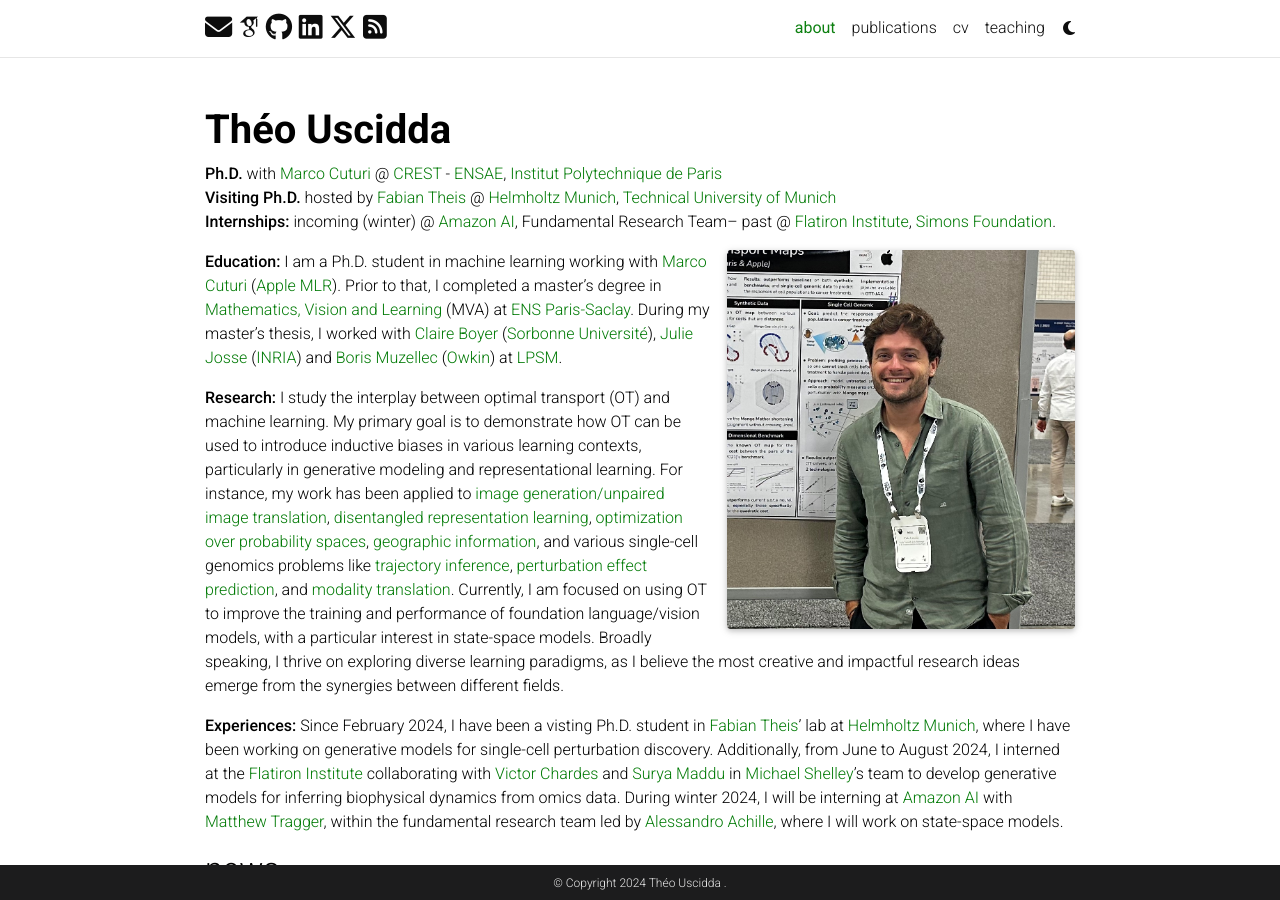
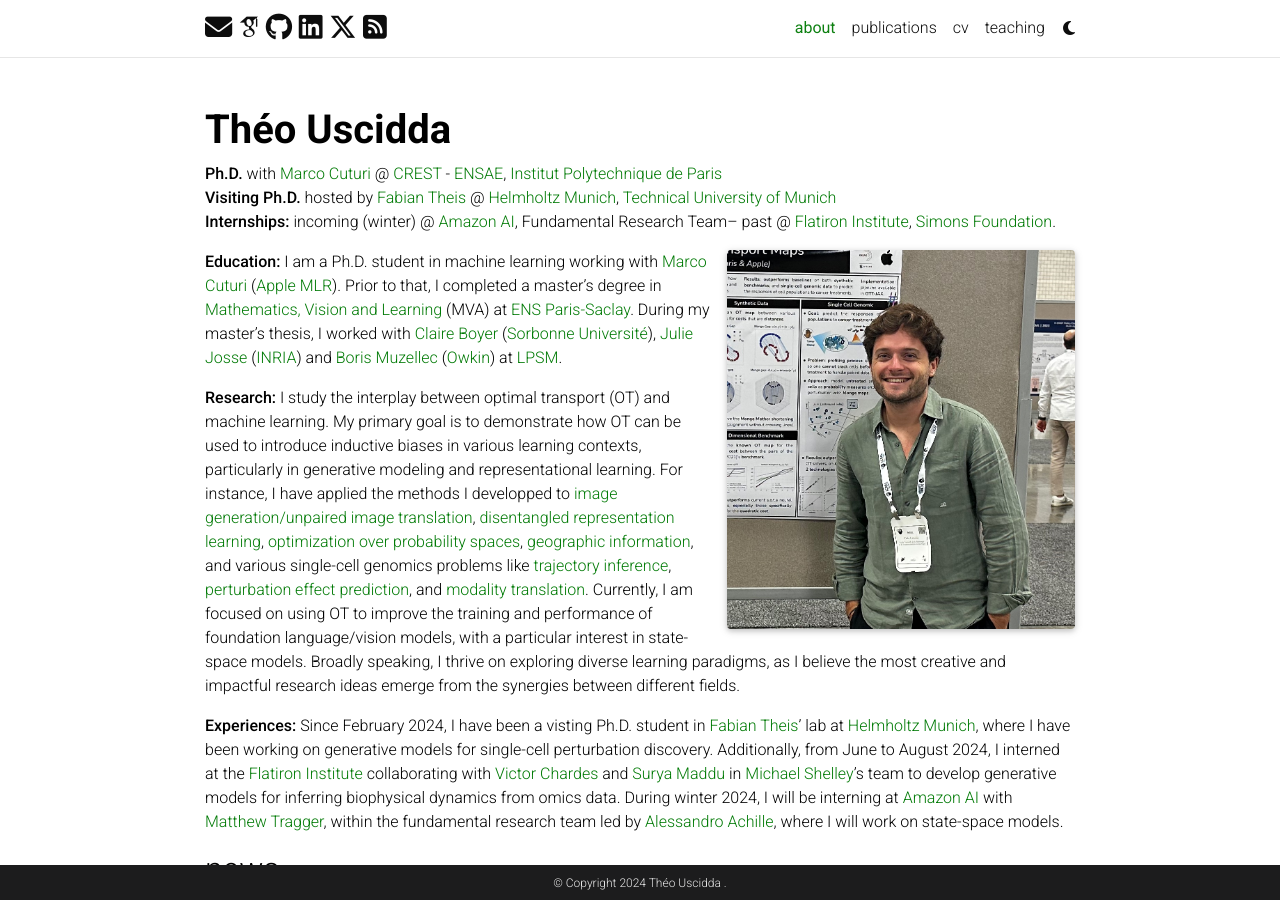
Before and after one commit to theouscidda6/theouscidda6.github.io, a Jekyll site: the page built from _pages/about.md, in a window 1280 px wide and 900 px high. Built offline with Jekyll 4.4.1, drawn with Linux system fonts in a browser that asks for light colours; full-size pictures stand in for the smaller copies a plugin makes; some web fonts are replaced; comment, search, counter and statistics services are not loaded; a style sheet for code colours, icons or effects is not loaded.

Commit message:
change bio

```diff
--- a/_pages/about.md
+++ b/_pages/about.md
@@ -20,7 +20,7 @@
 ---
 **Education:** I am a Ph.D. student in machine learning working with [Marco Cuturi](https://marcocuturi.net/) ([Apple MLR](https://machinelearning.apple.com/)). Prior to that, I completed a master's degree in [Mathematics, Vision and Learning](https://www.master-mva.com/) (MVA) at [ENS Paris-Saclay](https://ens-paris-saclay.fr/). During my master's thesis, I worked with [Claire Boyer](https://perso.lpsm.paris/~cboyer/) ([Sorbonne Université](https://www.sorbonne-universite.fr/)), [Julie Josse](https://juliejosse.com/) ([INRIA](https://inria.fr/fr)) and [Boris Muzellec](https://borismuzellec.github.io/) ([Owkin](https://www.owkin.com/)) at [LPSM](https://www.lpsm.paris/).
 
-**Research:** I study the interplay between optimal transport (OT) and machine learning. My primary goal is to demonstrate how OT can be used to introduce inductive biases in various learning contexts, particularly in generative modeling and representational learning. For instance, my work has been applied to [image generation/unpaired image translation](https://arxiv.org/pdf/2311.15100.pdf), [disentangled representation learning](https://arxiv.org/abs/2407.07829), [optimization over probability spaces](https://arxiv.org/pdf/2406.08938), [geographic information](https://arxiv.org/pdf/2410.11709), and various single-cell genomics problems like [trajectory inference](https://arxiv.org/pdf/2310.09254.pdf), [perturbation effect prediction](https://proceedings.mlr.press/v202/uscidda23a/uscidda23a.pdf), and [modality translation](https://arxiv.org/pdf/2310.09254.pdf). Currently, I am focused on using OT to improve the training and performance of foundation language/vision models, with a particular interest in state-space models. Broadly speaking, I thrive on exploring diverse learning paradigms, as I believe the most creative and impactful research ideas emerge from the synergies between different fields.
+**Research:** I study the interplay between optimal transport (OT) and machine learning. My primary goal is to demonstrate how OT can be used to introduce inductive biases in various learning contexts, particularly in generative modeling and representational learning. For instance, I have applied the methods I developped to [image generation/unpaired image translation](https://arxiv.org/pdf/2311.15100.pdf), [disentangled representation learning](https://arxiv.org/abs/2407.07829), [optimization over probability spaces](https://arxiv.org/pdf/2406.08938), [geographic information](https://arxiv.org/pdf/2410.11709), and various single-cell genomics problems like [trajectory inference](https://arxiv.org/pdf/2310.09254.pdf), [perturbation effect prediction](https://proceedings.mlr.press/v202/uscidda23a/uscidda23a.pdf), and [modality translation](https://arxiv.org/pdf/2310.09254.pdf). Currently, I am focused on using OT to improve the training and performance of foundation language/vision models, with a particular interest in state-space models. Broadly speaking, I thrive on exploring diverse learning paradigms, as I believe the most creative and impactful research ideas emerge from the synergies between different fields.
 
 **Experiences:** Since February 2024, I have been a visting Ph.D. student in [Fabian Theis](https://www.helmholtz-munich.de/en/icb/pi/fabian-theis)' lab at [Helmholtz Munich](https://www.helmholtz-munich.de/en), where I have been working on generative models for single-cell perturbation discovery. Additionally, from June to August 2024, I interned at the [Flatiron Institute](https://www.simonsfoundation.org/flatiron/) collaborating with [Victor Chardes](https://www.simonsfoundation.org/people/victor-chardes/) and [Surya Maddu](https://www.simonsfoundation.org/people/suryanarayana-maddu/) in [Michael Shelley](https://math.nyu.edu/~shelley/)'s team to develop generative models for inferring biophysical dynamics from omics data. During winter 2024, I will be interning at [Amazon AI](https://www.amazon.science/) with [Matthew Tragger](https://scholar.google.com/citations?user=g3sXAWkAAAAJ&hl=en), within the fundamental research team led by [Alessandro Achille](https://alexachi.github.io/), where I will work on state-space models.
 
```
